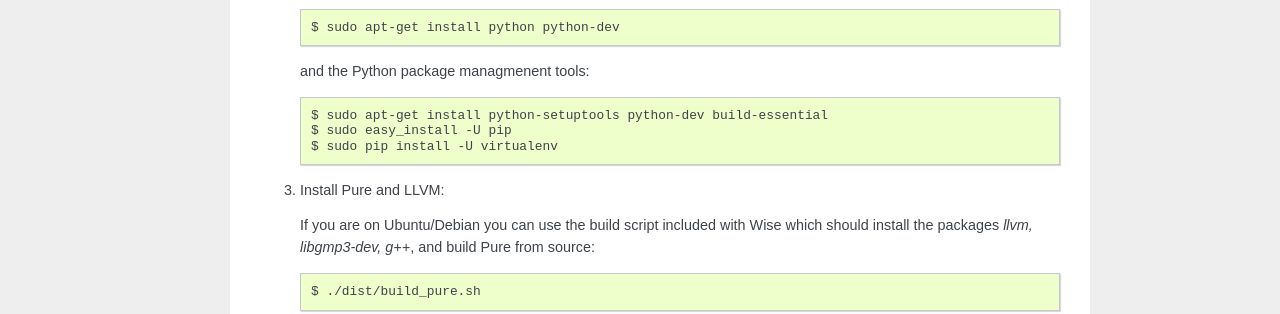
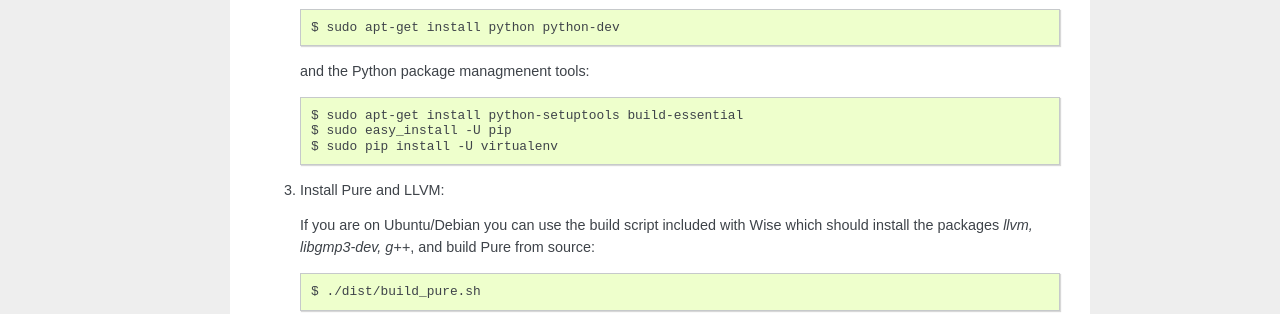
Before and after one commit to rraskonivok/wise, a Sphinx documentation site: the page built from wise/docs/install.rst, in a window 1280 px wide. Shown: the part 348-662 px from the top of the page. Built offline with Sphinx 7.4.7, drawn with Linux system fonts in a browser that asks for light colours; formulas are drawn with MathJax 3; pages that are not in the unit, such as notebooks, are missing from menus.

Commit message:
preparing docs for 0.11

```diff
--- a/wise/docs/install.rst
+++ b/wise/docs/install.rst
@@ -21,7 +21,7 @@ Install
 
    and the Python package managmenent tools::
 
-        $ sudo apt-get install python-setuptools python-dev build-essential
+        $ sudo apt-get install python-setuptools build-essential
         $ sudo easy_install -U pip
         $ sudo pip install -U virtualenv
 
--- a/wise/docs/packages.rst
+++ b/wise/docs/packages.rst
@@ -9,3 +9,4 @@
     :maxdepth: 2
 
     base.objects
+    calculus.objects
```
Also changed, not shown: wise/docs/base_graph.png, wise/docs/screenshot1.png, wise/docs/screenshot1_thumb.png, 1 other file.
